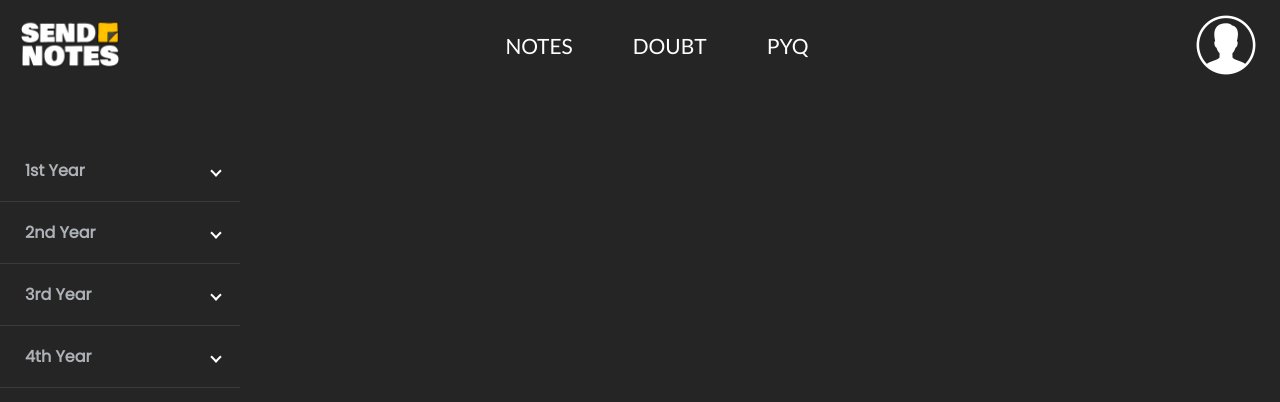
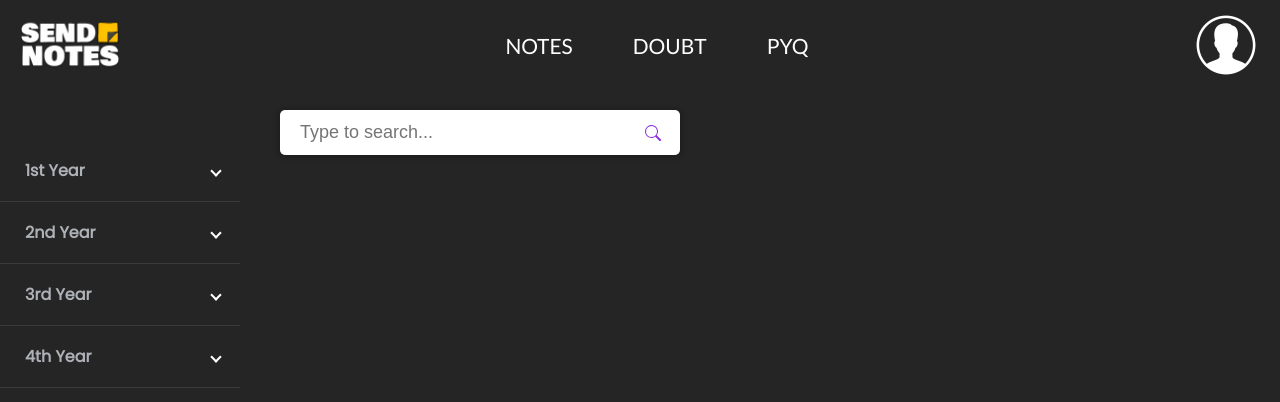
Before and after one commit to SohamV8/Send-Note, a React (Vite) app: page /Notes in a window 1280 px wide. Shown: the top 402 px of the page. Built offline with nearby package versions, Linux system fonts and the light colour scheme; a web font is replaced by a local one.

Commit message:
searchbar

```diff
--- a/src/Components/Doubt.jsx
+++ b/src/Components/Doubt.jsx
@@ -72,7 +72,6 @@ function Doubt() {
 
   return (
 <>
-    <Header />
 
     <div className="chat-container">
       <div className="chat-messages" id="chat-messages">
--- a/src/Components/Notes.jsx
+++ b/src/Components/Notes.jsx
@@ -1,11 +1,13 @@
 import React from "react";
 import Sidebar from "./Sidebar";
+import SearchBar from "./SearchBar";
 
 function Notes() {
   return (
-
+<>
       <Sidebar />
-
+      <SearchBar />
+</>
   );
 }
 
--- /dev/null
+++ b/src/Components/SearchBar.css
@@ -0,0 +1,82 @@
+.wrapper-search {
+  max-width: 400px;
+  margin-left: 280px;
+  display: flex;
+  position: relative;
+}
+
+.search-input {
+  background: #ffffffd0;
+  width: 100%;
+  border-radius: 5px;
+  position: relative;
+  box-shadow: 0px 1px 5px 3px rgba(0, 0, 0, 0.12);
+}
+
+.search-input input {
+  height: 45px;
+  width: 100%;
+  outline: none;
+  border: none;
+  border-radius: 6px;
+  padding: 0 60px 0 20px;
+  font-size: 18px;
+  box-shadow: 0px 1px 5px rgba(0, 0, 0, 0.1);
+}
+
+.search-input.active input {
+  border-radius: 5px 5px 0 0;
+}
+
+.autocom-box {
+  padding: 0;
+  opacity: 0;
+  pointer-events: none;
+  max-height: 280px;
+  overflow-y: auto;
+}
+
+.search-input.active .autocom-box {
+  padding: 10px 8px;
+  opacity: 1;
+  pointer-events: auto;
+}
+
+.resaultSearch {
+  display: none;
+  transition: all 1s;
+  font-size: large;
+  margin-top: 20px;
+  padding: 20px;
+  border-radius: 10px;
+  font-weight: bolder;
+  text-align: center;
+  color: white;
+  background-color: #892cdc;
+}
+
+.icon1 {
+    align-items: center;
+    display: flex;
+    justify-content: center;
+  position: absolute;
+  right: 0px;
+  top: 0px;
+  height: 45px;
+  width: 55px;
+  text-align: center;
+  line-height: 55px;
+  font-size: 20px;
+  color: #892cdc;
+  cursor: pointer;
+}
+
+.icon1:hover {
+  color: #fff;
+  background-color: #892cdc;
+}
+
+::selection {
+  color: #fff;
+  background: #892cdc;
+}
--- /dev/null
+++ b/src/Components/SearchBar.jsx
@@ -0,0 +1,73 @@
+import React, { useState } from 'react';
+import './SearchBar.css'; // Import your custom styles here
+
+const SearchBar = () => {
+  const [inputValue, setInputValue] = useState('');
+  const [isActive, setIsActive] = useState(false);
+  const [searchResults, setSearchResults] = useState('');
+
+  const handleInputChange = (event) => {
+    const { value } = event.target;
+    setInputValue(value);
+    setIsActive(value.trim().length > 0);
+
+    // Clear previous search results
+    setSearchResults('');
+  };
+
+  const handleEnterKeyPress = (event) => {
+    if (event.key === 'Enter') {
+      enterTextHandler();
+    } else if (event.key === 'Escape') {
+      clearSearch();
+    }
+  };
+
+  const enterTextHandler = () => {
+    if (inputValue.trim().length === 0) {
+      showNoResultsMessage();
+    } else {
+      showSearchResultMessage();
+    }
+    clearSearch();
+  };
+
+  const showNoResultsMessage = () => {
+    setSearchResults(`Your search for <b>${inputValue}</b> did not match any results.`);
+  };
+
+  const showSearchResultMessage = () => {
+    setSearchResults(`∞ ${inputValue} ∞`);
+  };
+
+  const clearSearch = () => {
+    setInputValue('');
+    setIsActive(false);
+  };
+
+  return (
+    <div className="wrapper-search">
+      <div className={`search-input ${isActive ? 'active' : ''}`}>
+        <input
+          type="text"
+          placeholder="Type to search..."
+          value={inputValue}
+          onChange={handleInputChange}
+          onKeyUp={handleEnterKeyPress}
+        />
+        <div className="icon1" onClick={enterTextHandler}>
+          <svg xmlns="http://www.w3.org/2000/svg" width="16" height="16" fill="currentColor" className="bi bi-search" viewBox="0 0 16 16">
+            <path d="M11.742 10.344a6.5 6.5 0 1 0-1.397 1.398h-.001q.044.06.098.115l3.85 3.85a1 1 0 0 0 1.415-1.414l-3.85-3.85a1 1 0 0 0-.115-.1zM12 6.5a5.5 5.5 0 1 1-11 0 5.5 5.5 0 0 1 11 0" />
+          </svg>
+        </div>
+        {isActive && (
+          <div className="autocom-box">
+            <p dangerouslySetInnerHTML={{ __html: searchResults }} className="resaultSearch"></p>
+          </div>
+        )}
+      </div>
+    </div>
+  );
+};
+
+export default SearchBar;
--- a/src/Components/Sidebar.css
+++ b/src/Components/Sidebar.css
@@ -33,7 +33,7 @@
   .sidebar-nav ul li {
     font-family: 'Poppins', sans-serif;
     font-weight: lighter; /* Light font for submenu items */
-    background-color: #23313f; /* Background color for submenus */
+    background-color: #3c3c3c; /* Background color for submenus */
   }
 
   .sidebar-nav li a {
@@ -46,21 +46,7 @@
   }
 
   .sidebar-nav li a:hover {
-    color: #1abc9c; /* Hover color */
-  }
-
-  /* Arrow icon styling */
-  .sidebar-nav li a i {
-    width: 10px; /* Smaller arrow width */
-    height: 10px; /* Smaller arrow height */
-    display: inline-block;
-    position: absolute;
-    right: 20px;
-    top: 50%;
-    transform: translateY(-50%);
-    border-left: 2px solid #fff; /* White arrow border */
-    border-bottom: 2px solid #fff; /* White arrow border */
-    transition: transform 0.3s ease-in-out;
+    color: #892cdc; /* Hover color */
   }
 
   .sidebar-nav li a i {
--- a/src/Components/header.css
+++ b/src/Components/header.css
@@ -1,5 +1,5 @@
 .page-header {
-    position: absolute;
+    position: relative;
     top: 0;
     left: 50%;
     transform: translateX(-50%);
```
